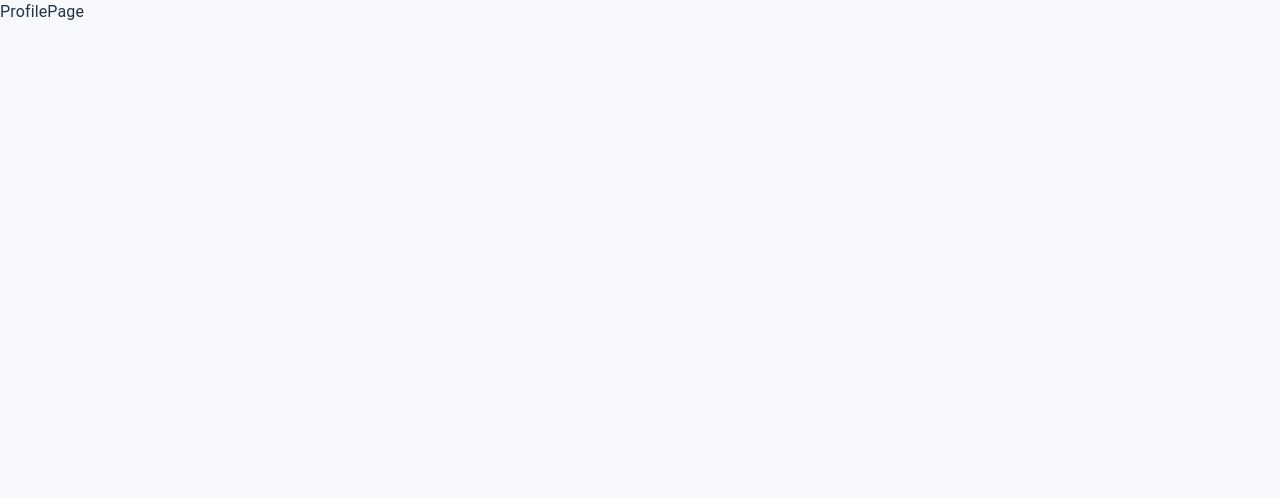
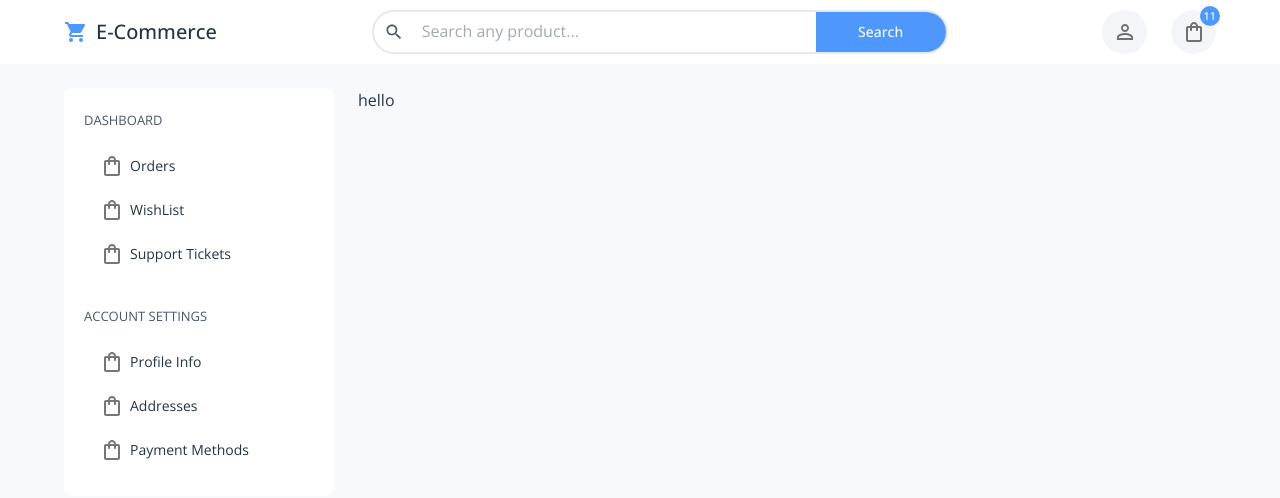
Before and after one commit to imranDev20/ecommerce-client, a Next.js app: page /profile in a window 1280 px wide. Shown: the top 498 px of the page. Built offline with nearby package versions, Linux system fonts and the light colour scheme.

Commit message:
Created profile routes & profile sidebar

```diff
--- a/src/pages/components/categories-menu.tsx
+++ b/src/pages/components/categories-menu.tsx
@@ -2,7 +2,7 @@
 import { Button, Stack, Typography } from "@mui/material";
 import CategoryAccordion from "./category-accordion";
 
-import { HOME_CATEGORIES as categories } from "@/shared/constants/constants";
+import { HOME_CATEGORIES } from "@/shared/constants/constants";
 
 const CategoriesMenu = () => {
   return (
@@ -27,7 +27,7 @@
       >
         Categories
       </Typography>
-      {categories.map((category) => {
+      {HOME_CATEGORIES.map((category) => {
         if (category?.subCategories?.length > 0) {
           return <CategoryAccordion key={category?.id} category={category} />;
         } else {
--- a/src/pages/components/header/header.tsx
+++ b/src/pages/components/header/header.tsx
@@ -6,11 +6,14 @@
 import Toolbar from "@mui/material/Toolbar";
 import ShoppingBagOutlinedIcon from "@mui/icons-material/ShoppingBagOutlined";
 import PersonOutlineOutlinedIcon from "@mui/icons-material/PersonOutlineOutlined";
+import ShoppingCartIcon from "@mui/icons-material/ShoppingCart";
+import LoginIcon from "@mui/icons-material/Login";
 import {
   Badge,
   Container,
   Slide,
   Stack,
+  Typography,
   useScrollTrigger,
 } from "@mui/material";
 
@@ -26,18 +29,20 @@
   function HideOnScroll(props: ChildrenElement) {
     const { children } = props;
 
-    const trigger = useScrollTrigger({
+    const trigger1 = useScrollTrigger();
+
+    const trigger2 = useScrollTrigger({
       disableHysteresis: true,
       threshold: 0,
     });
 
     return React.cloneElement(
-      <Slide appear={false} direction="down" in={!trigger}>
+      <Slide appear={false} direction="down" in={!trigger1}>
         {children}
       </Slide>,
       {
         sx: {
-          boxShadow: trigger ? "rgba(43, 52, 69, 0.1) 0px 4px 16px" : "none",
+          boxShadow: trigger2 ? "rgba(43, 52, 69, 0.1) 0px 4px 16px" : "none",
         },
       }
     );
@@ -46,14 +51,7 @@
   return (
     <>
       <HideOnScroll>
-        <AppBar
-          position="fixed"
-          color="inherit"
-          elevation={0}
-          sx={{
-            ml: { sm: `${drawerWidth}px` },
-          }}
-        >
+        <AppBar position="fixed" color="inherit" elevation={0}>
           <Container>
             <Box sx={{ display: "flex", flexDirection: "column" }}>
               <Toolbar
@@ -72,7 +70,25 @@
                   <MenuIcon />
                 </IconButton>
 
-                <Box>Complete Ecommerce</Box>
+                <Box
+                  sx={{ display: "flex", fontSize: 18, alignItems: "center" }}
+                >
+                  <ShoppingCartIcon
+                    sx={{
+                      mr: 1,
+                      color: "primary.main",
+                    }}
+                  />
+                  <Typography
+                    sx={{
+                      fontWeight: 500,
+                    }}
+                    component="h1"
+                    variant="h6"
+                  >
+                    E-Commerce
+                  </Typography>
+                </Box>
 
                 {/* Flex Grow of 1 on paper is making it full width */}
                 <SearchField />
--- a/src/pages/components/layout.tsx
+++ b/src/pages/components/layout.tsx
@@ -86,6 +86,7 @@
         sx={{
           flexGrow: 1,
           p: 3,
+          height: "1000vh",
         }}
       >
         <Toolbar />
--- /dev/null
+++ b/src/pages/profile/components/layout.tsx
@@ -0,0 +1,81 @@
+import { ChildrenNode } from "@/shared/types/globalTypes";
+
+import {
+  Box,
+  Container,
+  Grid,
+  List,
+  ListItem,
+  ListItemButton,
+  ListItemIcon,
+  ListItemText,
+  ListSubheader,
+} from "@mui/material";
+import React from "react";
+
+import { PROFILE_GROUPS, PROFILE_ITEMS } from "@/shared/constants/constants";
+import { ShoppingBagOutlined } from "@mui/icons-material";
+import Link from "next/link";
+
+export default function ProfileLayout({ children }: ChildrenNode) {
+  return (
+    <Container>
+      <Grid container spacing={3}>
+        <Grid item sm={3}>
+          <List
+            dense
+            disablePadding
+            sx={{
+              width: "100%",
+              maxWidth: 360,
+              bgcolor: "background.paper",
+              borderRadius: 2,
+              py: 1,
+              px: 0.5,
+            }}
+            subheader={<li />}
+          >
+            {PROFILE_GROUPS.map((sectionId) => (
+              <li key={`section-${sectionId}`}>
+                <Box component="ul" sx={{ mb: 2, p: 0 }}>
+                  <ListSubheader
+                    sx={{
+                      fontWeight: 400,
+                      textTransform: "uppercase",
+                      fontSize: 13,
+                    }}
+                  >
+                    {sectionId}
+                  </ListSubheader>
+                  {PROFILE_ITEMS.filter((val) => val.group === sectionId).map(
+                    (item) => (
+                      <ListItem key={`item-${sectionId}-${item.name}`}>
+                        <ListItemButton
+                          LinkComponent={Link}
+                          href={`/profile/${item.route}`}
+                        >
+                          <ListItemIcon
+                            sx={{
+                              minWidth: 30,
+                            }}
+                          >
+                            <item.icon />
+                          </ListItemIcon>
+                          <ListItemText primary={item.name} />
+                        </ListItemButton>
+                      </ListItem>
+                    )
+                  )}
+                </Box>
+              </li>
+            ))}
+          </List>
+        </Grid>
+
+        <Grid item sm={9}>
+          {children}
+        </Grid>
+      </Grid>
+    </Container>
+  );
+}
--- a/src/pages/profile/index.tsx
+++ b/src/pages/profile/index.tsx
@@ -1,4 +1,10 @@
-type Props = {};
-export default function ProfilePage({}: Props) {
-  return <div>ProfilePage</div>;
+import RootLayout from "../components/layout";
+import ProfileLayout from "./components/layout";
+
+export default function ProfilePage() {
+  return (
+    <RootLayout>
+      <ProfileLayout>hello</ProfileLayout>
+    </RootLayout>
+  );
 }
--- a/src/shared/constants/constants.ts
+++ b/src/shared/constants/constants.ts
@@ -13,6 +13,7 @@
   TrophyIcon,
   WheelIcon,
 } from "../icons/category-icons";
+import { ShoppingBagOutlined } from "@mui/icons-material";
 
 export const HOME_CATEGORIES = [
   {
@@ -213,3 +214,43 @@
 ];
 
 export const DRAWER_WIDTH: number = 240;
+
+export const PROFILE_GROUPS = ["Dashboard", "Account Settings"];
+export const PROFILE_ITEMS = [
+  {
+    name: "Orders",
+    icon: ShoppingBagOutlined,
+    group: "Dashboard",
+    route: "orders",
+  },
+  {
+    name: "WishList",
+    icon: ShoppingBagOutlined,
+    group: "Dashboard",
+    route: "wishlist",
+  },
+  {
+    name: "Support Tickets",
+    icon: ShoppingBagOutlined,
+    group: "Dashboard",
+    route: "support-tickets",
+  },
+  {
+    name: "Profile Info",
+    icon: ShoppingBagOutlined,
+    group: "Account Settings",
+    route: "",
+  },
+  {
+    name: "Addresses",
+    icon: ShoppingBagOutlined,
+    group: "Account Settings",
+    route: "addresses",
+  },
+  {
+    name: "Payment Methods",
+    icon: ShoppingBagOutlined,
+    group: "Account Settings",
+    route: "payment-methods",
+  },
+];
--- a/src/shared/constants/theme.ts
+++ b/src/shared/constants/theme.ts
@@ -1,6 +1,14 @@
-import { createTheme } from "@mui/material/styles";
+import { createTheme, responsiveFontSizes } from "@mui/material/styles";
+import { Open_Sans } from "next/font/google";
 
-export const theme = createTheme({
+const open_sans = Open_Sans({
+  weight: ["300", "400", "500", "600", "700", "800"],
+  style: ["normal", "italic"],
+  subsets: ["latin"],
+});
+
+export const theme = responsiveFontSizes(
+  createTheme({
     palette: {
       primary: {
         light: "rgb(219, 240, 254)",
@@ -20,6 +28,22 @@
         secondary: "#4b566b",
         disabled: "rgba(144,60,60,0.38)",
       },
+    },
+
+    typography: {
+      fontFamily: [
+        open_sans.style.fontFamily,
+        "-apple-system",
+        "BlinkMacSystemFont",
+        '"Segoe UI"',
+        "Roboto",
+        '"Helvetica Neue"',
+        "Arial",
+        "sans-serif",
+        '"Apple Color Emoji"',
+        '"Segoe UI Emoji"',
+        '"Segoe UI Symbol"',
+      ].join(","),
     },
     components: {
       MuiCssBaseline: {
@@ -64,4 +88,5 @@
         },
       },
     },
-});
+  })
+);
```
Also changed, not shown: src/pages/profile/addresses/index.tsx (added, +11 -0 lines), src/pages/profile/orders/index.tsx (added, +11 -0 lines), src/pages/profile/payment-methods/index.tsx (added, +11 -0 lines), src/pages/profile/support-tickets/index.tsx (added, +11 -0 lines), src/pages/profile/wishlist/index.tsx (added, +11 -0 lines). Lines whose indentation alone changed are shown as unchanged.
